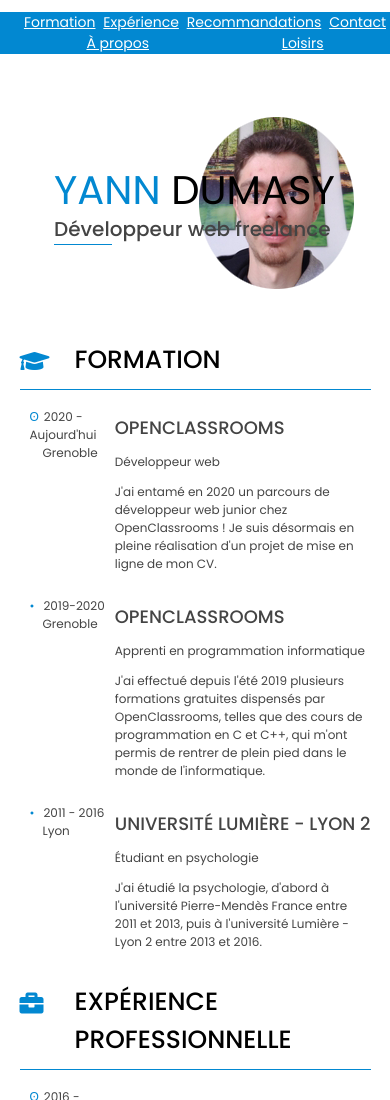
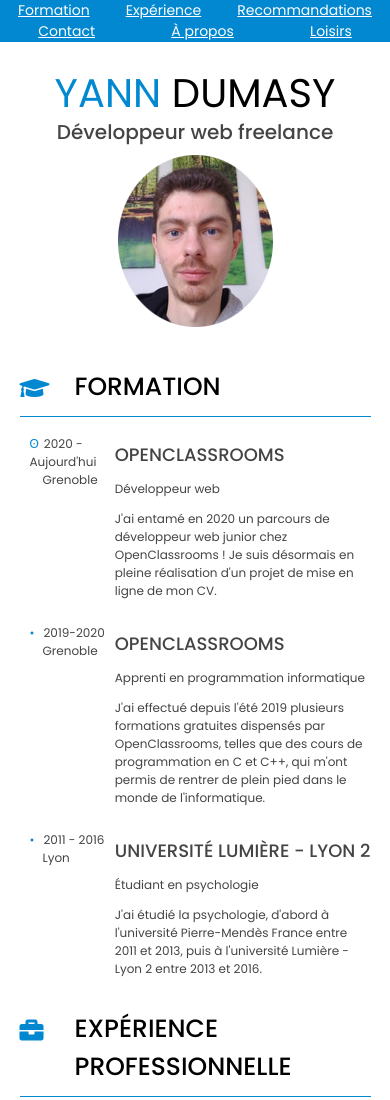
Before and after one commit to ydumasy/CV_OpenClassrooms, a plain HTML site: page index.html in a window 390 px wide. Shown: the top 1100 px of the page. Drawn offline with Linux system fonts and the light colour scheme.

Commit message:
Amélioration de la résolution pour tablette Mise en place de la résolution smartphone pour le nav et le header

```diff
--- a/css/petite-resolution.css
+++ b/css/petite-resolution.css
@@ -15,9 +15,16 @@ nav {
 }
 
 nav ul {
+    margin: 0;
     display: flex;
-    -ms-flex-wrap: wrap;
-        flex-wrap: wrap;
+    flex-wrap: wrap;
+    justify-content: space-around;
+}
+
+.nav1, .nav2 {
+    width: 50%;
+    display: flex;
+    flex-wrap: wrap;
     justify-content: space-around;
 }
 
@@ -48,3 +55,27 @@ aside {
 .loisirs {
     margin-bottom: 15px;
 }
+
+/* Résolution pour smartphone */
+@media screen and (max-width: 767px)
+{
+nav ul {
+    flex-direction: column;
+}
+
+.nav1, .nav2 {
+    width: 100%;
+}
+
+header {
+    text-align: center;
+    background-position: bottom 20px left 50%;
+    padding-top: 0;
+    padding-bottom: 200px;
+    margin-left: 0;
+}
+
+header hr {
+    display: none;
+}
+}
--- a/index.html
+++ b/index.html
@@ -17,12 +17,16 @@
     <main>
         <nav>
             <ul>
-                <li><a href="#formation">Formation</a></li>
-                <li><a href="#experience">Expérience</a></li>
-                <li><a href="#recommandations">Recommandations</a></li>
-                <li><a href="#contact">Contact</a></li>
-                <li><a href="#a_propos">À propos</a></li>
-                <li><a href="#loisirs">Loisirs</a></li>
+                <div class="nav1">
+                    <li><a href="#formation-ancre">Formation</a></li>
+                    <li><a href="#experience-ancre">Expérience</a></li>
+                    <li><a href="#recommandations-ancre">Recommandations</a></li>
+                </div>
+                <div class="nav2">
+                    <li><a href="#contact-ancre">Contact</a></li>
+                    <li><a href="#a-propos-ancre">À propos</a></li>
+                    <li><a href="#loisirs-ancre">Loisirs</a></li>
+                </div>
             </ul>
         </nav>
         <header>
@@ -30,7 +34,7 @@
             <p>Développeur web freelance</p>
             <hr>
         </header>
-        <section class="formation">
+        <section class="formation" id="formation-ancre">
             <i class="fas fa-graduation-cap fa-2x"></i>
             <h2>Formation</h2>
             <hr>
@@ -60,7 +64,7 @@
             </article>
         </section>
 
-        <section class="experience">
+        <section class="experience" id="experience-ancre">
             <i class="fas fa-briefcase fa-2x"></i>
             <h2>Expérience professionnelle</h2>
             <hr>
@@ -82,7 +86,7 @@
             </article>
         </section>
 
-        <section class="recommandations">
+        <section class="recommandations" id="recommandations-ancre">
             <i class="fas fa-user-edit fa-2x"></i>
             <h2>Recommandations</h2>
             <hr>
@@ -107,7 +111,7 @@
         <section class="photo">
             <figure><img src="selfie_rond.png" alt="Ma photo"></figure>
         </section>
-        <section class="contact">
+        <section class="contact" id="contact-ancre">
             <h2>Contact</h2>
             <ul>
             <li><p>Adresse</p><address>49 boulevard Joseph Vallier<br>38100 Grenoble</address></li>
@@ -118,13 +122,13 @@
             </ul>
         </section>
 
-        <section class="a-propos">
+        <section class="a-propos" id="a-propos-ancre">
             <h2>À propos de moi</h2>
             <p>Bonjour et bienvenue sur mon CV, je suis un apprenti développeur web ! Indépendant depuis 2016, j'ai résolument opté pour un esprit entrepreunarial afin de pouvoir garder le contrôle sur la manière dont j'organise mon emploi du temps afin de pouvoir exercer au mieux mon activité !</p>
             <p>J'espère que mon CV pourra vous donner un aperçu rapide de mon parcours ainsi que des compétences que j'ai pu développer au cours de mes divers apprentissages et expériences professionnelles.</p>
         </section>
 
-        <section class="loisirs">
+        <section class="loisirs" id="loisirs-ancre">
             <h2>Loisirs</h2>
             <div class="icones">
                 <span class="fa-stack fa-2x">
```
